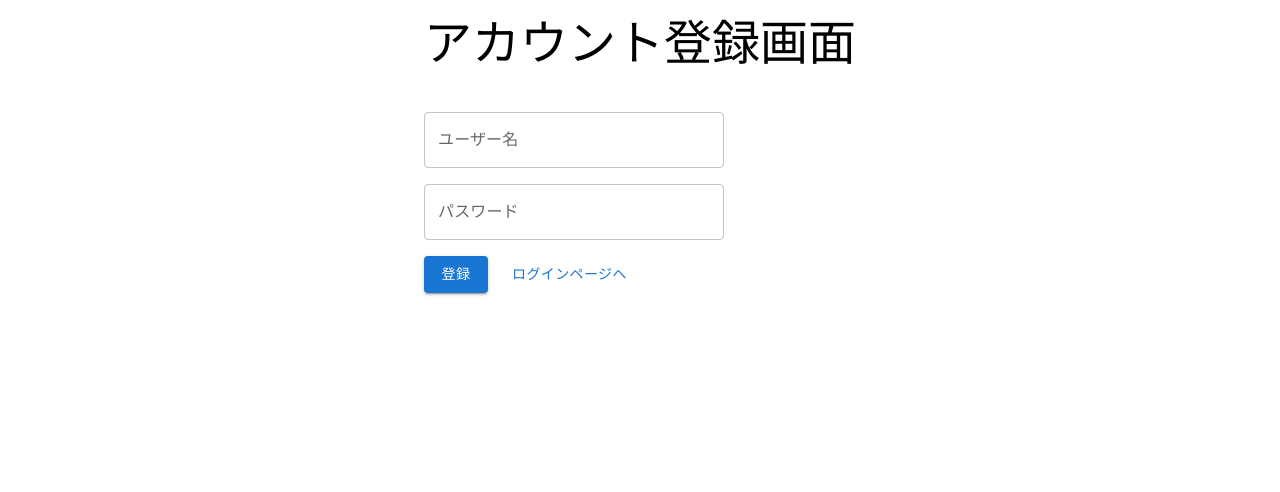
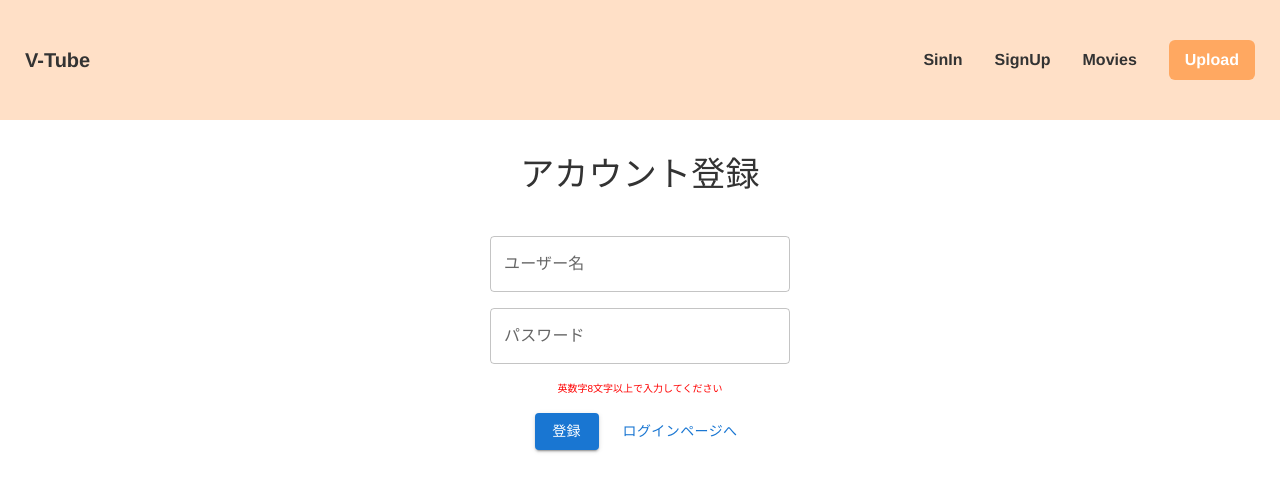
Before and after one commit to j19015/k-tube, a React (Create React App) app in the folder frontend/: page / in a window 1280 px wide. Shown: the top 492 px of the page. Built offline with nearby package versions, Linux system fonts and the light colour scheme; no server answers.

Commit message:
バリデーションとレイアウト変更

```diff
--- a/frontend/src/App.css
+++ b/frontend/src/App.css
@@ -29,22 +29,10 @@
 }
 
 .btn {
-  display: block;
-	text-align: center;
-	text-decoration: none;
-	width: 150px;
-	margin: 30px auto;
-	padding: 10px;
-	font-weight: bold;
-	border: 2px solid orange;
-	background: orange;
-	color: #fff;
-	transition: 0.5s;
+  text-align: center;
+  margin: auto;
 }
-.btn:hover {
-	color: orange;
-	background: #fff;
-}
+
 
 
 
@@ -78,5 +66,21 @@
 .back{
   margin:10px;
 }
-li{
+
+.error{
+ color: red;
+ font-size: 10px;
 }
+
+
+.signmain{
+  background: #fff;
+  margin: 0em auto;
+  padding: 1em;
+  max-width: 370px;
+  text-align: center;
+}
+
+.title{
+  font-size: 30px;
+}
--- a/frontend/src/App.tsx
+++ b/frontend/src/App.tsx
@@ -1,4 +1,7 @@
 import React from 'react';
+
+//コンポーネント
+import Header from './header/Header';
 
 //App.cssをimport
 import './App.css';
@@ -33,13 +36,14 @@ function App() {
 
   // trueの時は登録画面,falseの時はログイン画面
   const [move_upload,setMove_upload]=useState(false);
-
+  //バリデーション
+  const [unameerror, setUnameerror]=useState(false);
+  const [passworderror, setPassworderror]=useState(false);
 
 
   const changeSignStatus=()=>{
     setSign_status(!sign_status)
   }
-
 
   useEffect(() => {
     const session_confirm = async () => {
@@ -63,8 +67,6 @@ function App() {
 
     fetchData();
   });
-
-
 
 
   //sign_up
@@ -111,8 +113,42 @@ function App() {
   }
 
 
+  const [unameerrormessage, setUnameerrormessage]=useState("");
+  const [passerrormessage, setPasserrormessage]=useState("");
+
+ // ユーザー名エラー
+  useEffect(() => {
+    if (uname.length>8){
+      setUnameerror(true);
+      console.error('入力は8文字以下にしてください')
+    }
+    else{
+      setUnameerror(false);
+    }
+
+    return () => {
+      setUnameerrormessage("ユーザー名が正しくありません")
+    };
+  }, [uname]);
+
+  // パスワード
+  useEffect(() => {
+    const regex = /^(?=.*[a-zA-Z])[a-zA-Z0-9]{8,}$/;
+    if (!regex.test(password)){
+      setPassworderror(true);
+      console.error('error')
+    } else{
+      setPassworderror(false);
+    }
+
+    return () => {
+      setPasserrormessage("英数字8文字以上で入力してください")
+    };
+  }, [password]);
+
   return (
     <>
+      <Header />
       <AppContainer>
       {session_status ? (
         <>
@@ -128,23 +164,26 @@ function App() {
         </>
       ) : (
         <>
-        <Grid container direction="column" alignItems="center">
+        <Grid container direction="column" alignItems="center" className="signmain">
           <Grid item>
             {!sign_status ? (
               <>
-                <Typography variant='h3' sx={{mb:5}}>ログイン画面</Typography>
+                <Typography variant='h4' sx={{mb:5}}>ログイン画面</Typography>
                 <FormContainer>
                   <TextField
                     label="ユーザー名"
                     value={uname}
                     onChange={(e) => setUname(e.target.value)}
                   />
+
+
                   <TextField
                     type="password"
                     label="パスワード"
                     value={password}
                     onChange={(e) => setPassword(e.target.value)}
                   />
+
                   <ButtonContainer>
                     <Button variant="contained" onClick={signin}>
                       ログイン
@@ -155,20 +194,24 @@ function App() {
               </>
             ) : (
                 <>
-                  <Typography variant='h3' sx={{mb:5}}>アカウント登録画面</Typography>
+                  <Typography variant='h4' sx={{mb:5}}>アカウント登録</Typography>
                   <FormContainer>
                     <TextField
                       label="ユーザー名"
                       value={uname}
                       onChange={(e) => setUname(e.target.value)}
                     />
+                    {!unameerror && (<></>)}
+                    {unameerror && <p>{unameerrormessage}</p>}
                     <TextField
                       type="password"
                       label="パスワード"
                       value={password}
                       onChange={(e) => setPassword(e.target.value)}
                     />
-                    <ButtonContainer>
+                    {!passworderror && (<></>)}
+                    {passworderror && <p className="error">{passerrormessage}</p>}
+                    <ButtonContainer className='btn'>
                       <Button variant="contained" onClick={signup}>
                         登録
                       </Button>
--- /dev/null
+++ b/frontend/src/header/Header.css
@@ -0,0 +1,223 @@
+html {
+    color: #000;
+    background: #fff;
+  }
+
+  body,
+  div,
+  dl,
+  dt,
+  dd,
+  ul,
+  ol,
+  li,
+  h1,
+  h2,
+  h3,
+  h4,
+  h5,
+  h6,
+  pre,
+  code,
+  form,
+  fieldset,
+  legend,
+  input,
+  textarea,
+  p,
+  blockquote,
+  th,
+  td {
+    margin: 0;
+    padding: 0;
+  }
+
+  table {
+    border-collapse: collapse;
+    border-spacing: 0;
+    width: 100%;
+  }
+
+  fieldset,
+  img {
+    border: 0;
+  }
+
+  address,
+  caption,
+  cite,
+  code,
+  dfn,
+  em,
+  strong,
+  th,
+  var {
+    font-style: normal;
+    font-weight: normal;
+  }
+
+  ol,
+  ul {
+    list-style: none;
+  }
+
+  caption,
+  th {
+    text-align: left;
+  }
+
+  h1,
+  h2,
+  h3,
+  h4,
+  h5,
+  h6 {
+    font-size: 100%;
+    font-weight: normal;
+  }
+
+  q:before,
+  q:after {
+    content: "";
+  }
+
+  abbr,
+  acronym {
+    border: 0;
+    font-variant: normal;
+  }
+
+  sup {
+    vertical-align: text-top;
+  }
+
+  sub {
+    vertical-align: text-bottom;
+  }
+
+  input,
+  textarea,
+  select,
+  button {
+    color: inherit;
+    font-family: inherit;
+    font-size: inherit;
+    font-weight: inherit;
+    line-height: inherit;
+    font-size: 100%;
+    border-radius: 0;
+    border: none;
+    appearance: none;
+    -webkit-appearance: none;
+    background-color: inherit;
+  }
+
+  input,
+  textarea,
+  select {
+    font-size: 16px;
+  }
+
+  textarea {
+    resize: vertical;
+    display: block;
+  }
+
+  button {
+    padding: 0;
+    cursor: pointer;
+  }
+
+  legend {
+    color: #000;
+  }
+
+  main {
+    display: block;
+  }
+
+  a {
+    text-decoration: none;
+    color: inherit;
+  }
+
+  img {
+    width: 100%;
+    height: auto;
+    vertical-align: bottom;
+  }
+
+  svg {
+    display: block;
+  }
+
+  * {
+    -webkit-font-smoothing: antialiased;
+    -moz-osx-font-smoothing: grayscale;
+    box-sizing: border-box;
+  }
+
+  *::before,
+  *::after {
+    box-sizing: border-box;
+  }
+
+  /* ------------------------------ */
+  /* 全体共通のスタイル */
+  /* ------------------------------ */
+  html {
+    background-color: #fff;
+  }
+
+  body {
+    line-height: 1.75;
+    font-size: 16px;
+    color: #333;
+    font-family: "Helvetica Neue", Arial, "Hiragino Kaku Gothic ProN", "Hiragino Sans", Meiryo, sans-serif;
+  }
+  @media screen and (min-width: 768px) {
+    body {
+      font-size: 18px;
+    }
+  }
+
+  .main {
+    width: 90%;
+    max-width: 960px;
+    margin: 0 auto;
+    padding: 80px 0;
+    display: flex;
+    flex-direction: column;
+    gap: 40px;
+  }
+
+
+
+
+  .header01 {
+    padding: 40px 25px;
+    background-color: #ffe0c7;
+    display: flex;
+    justify-content: space-between;
+    align-items: center;
+  }
+
+  .header01-logo {
+    font-weight: bold;
+    font-size: 20px;
+  }
+
+  .header01-list {
+    display: flex;
+    align-items: center;
+    gap: 32px;
+    font-size: 16px;
+    font-weight: bold;
+  }
+
+  .header01-item--contact {
+    background-color: #ffa861;
+    color: #fff;
+    padding: 6px 16px;
+    border-radius: 6px;
+  }
--- /dev/null
+++ b/frontend/src/header/Header.tsx
@@ -0,0 +1,20 @@
+import React from 'react';
+import './Header.css'
+
+function Header(){
+    return(
+        <header className="header01">
+            <h1 className="header01-logo">V-Tube</h1>
+            <nav className="header01-nav">
+                <ul className="header01-list">
+                    <li className="header01-item"><a href="">SinIn</a></li>
+                    <li className="header01-item"><a href="">SignUp</a></li>
+                    <li className="header01-item"><a href="">Movies</a></li>
+                    <li className="header01-item header01-item--contact"><a href="">Upload</a></li>
+                </ul>
+            </nav>
+        </header>
+    )
+}
+
+export default Header;
--- a/package.json
+++ b/package.json
@@ -20,7 +20,8 @@
     "multer": "^1.4.5-lts.1",
     "pg": "^8.8.0",
     "reflect-metadata": "^0.1.13",
-    "typeorm": "^0.3.11"
+    "typeorm": "^0.3.11",
+    "zod": "^3.21.4"
   },
   "devDependencies": {
     "@types/body-parser": "^1.19.2",
```
Also changed, not shown: 1 other file (tests, documents, lock files or other folders).
